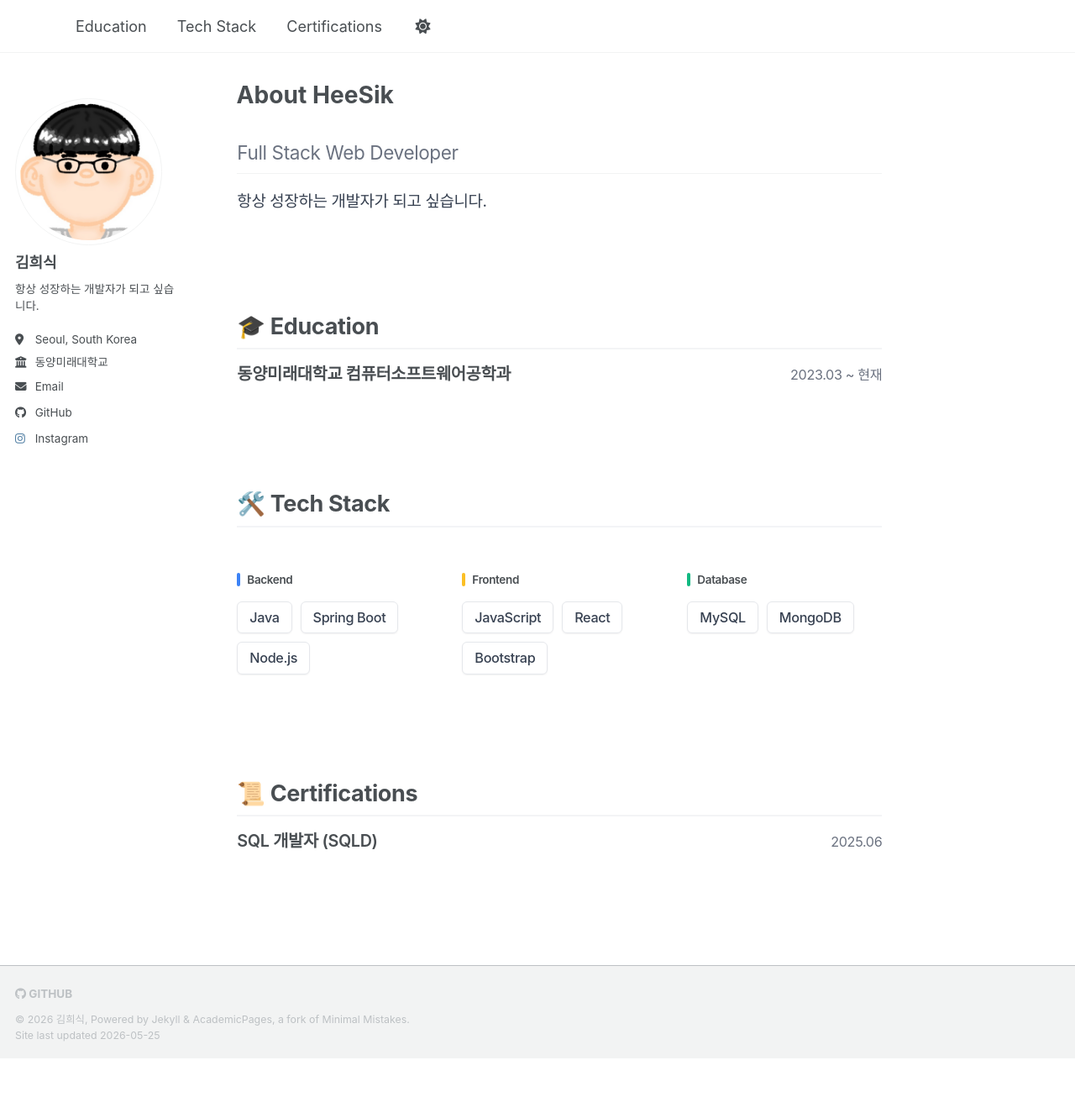
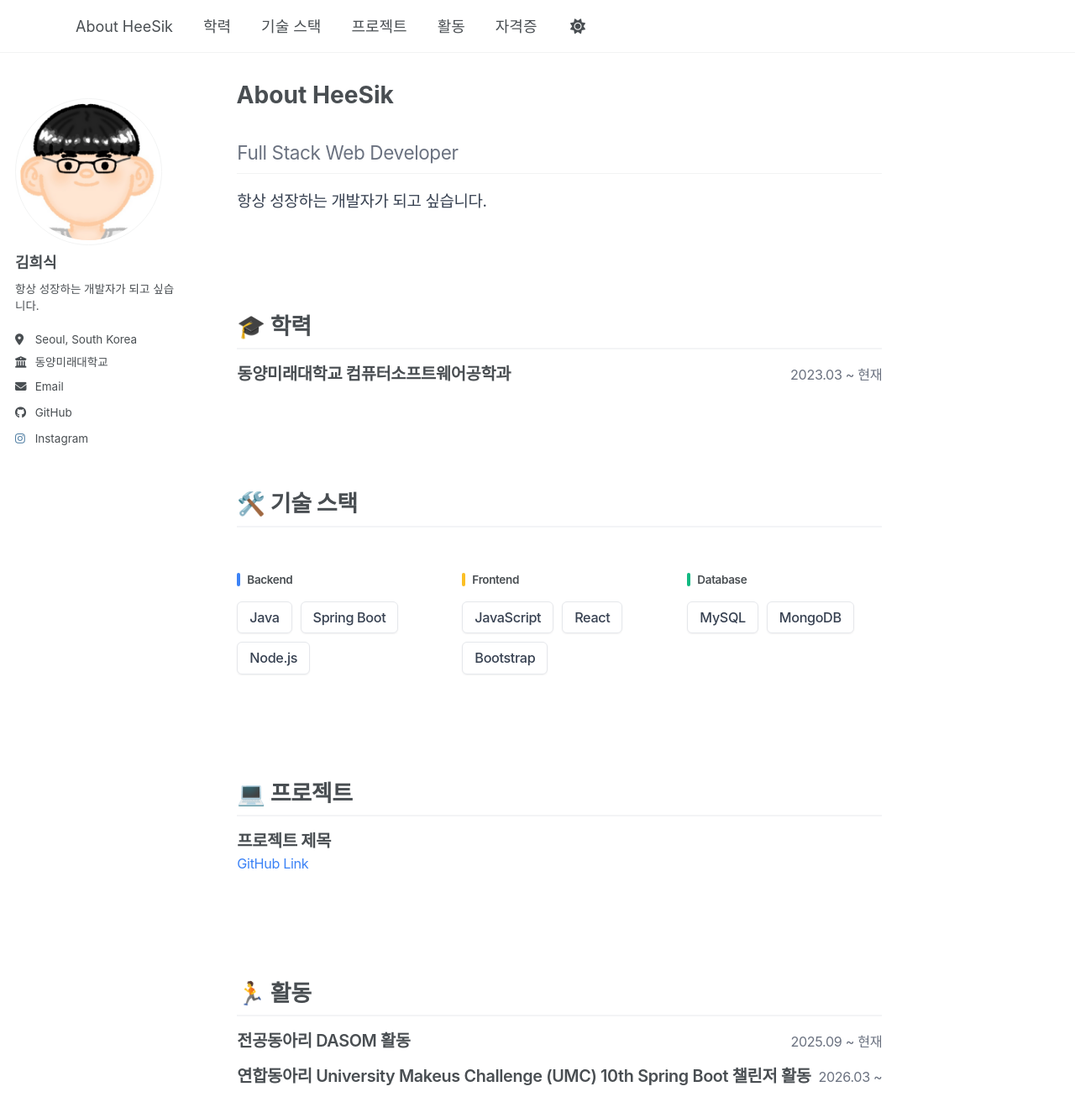
Before and after one commit to heesik03/heesik03.github.io, a Jekyll site: the page built from _pages/about.md, in a window 1280 px wide and 1400 px high. Shown: the top 1331 px of the window at 84% size. Built offline with Jekyll 4.4.1, drawn with Linux system fonts in a browser that asks for light colours; a script bundle is joined from its source files by our own code; library files that are not in the unit come from our copies.

Commit message:
프로젝트, 활동란 추가

```diff
--- a/_data/navigation.yml
+++ b/_data/navigation.yml
@@ -8,11 +8,20 @@
 #      Markdown formatted page while the second is generated using JSON.
 
 main:
-  - title: "Education"
+  - title: "About HeeSik"
+    url: "/#intro"
+
+  - title: "학력"
     url: "/#education"
 
-  - title: "Tech Stack"
+  - title: "기술 스택"
     url: "/#tech-stack"
 
-  - title: "Certifications"
+  - title: "프로젝트"
+    url: "/#projects"
+
+  - title: "활동"
+    url: "/#activities"
+
+  - title: "자격증"
     url: "/#certifications"
--- a/_pages/about.md
+++ b/_pages/about.md
@@ -81,7 +81,7 @@ redirect_from:
   </section>
 
   <section id="education">
-    <h3 style="font-size: 1.5rem; font-weight: 700; border-bottom: 2px solid #f3f4f6; padding-bottom: 0.5rem; margin-bottom: 1rem;">🎓 Education</h3>
+    <h3 style="font-size: 1.5rem; font-weight: 700; border-bottom: 2px solid #f3f4f6; padding-bottom: 0.5rem; margin-bottom: 1rem;">🎓 학력</h3>
     <div style="display: flex; justify-content: space-between; align-items: baseline;">
       <h4 style="margin: 0; font-size: 1.1rem; font-weight: 600;">동양미래대학교 컴퓨터소프트웨어공학과</h4>
       <span style="font-size: 0.9rem; color: #6b7280;">2023.03 ~ 현재</span>
@@ -89,7 +89,7 @@ redirect_from:
   </section>
 
   <section id="tech-stack">
-    <h3 style="font-size: 1.5rem; font-weight: 700; border-bottom: 2px solid #f3f4f6; padding-bottom: 0.5rem; margin-bottom: 1.5rem;">🛠️ Tech Stack</h3>
+    <h3 style="font-size: 1.5rem; font-weight: 700; border-bottom: 2px solid #f3f4f6; padding-bottom: 0.5rem; margin-bottom: 1.5rem;">🛠️ 기술 스택</h3>
 
     <div style="display: grid; grid-template-columns: repeat(auto-fit, minmax(200px, 1fr)); gap: 2rem;">
 
@@ -131,8 +131,30 @@ redirect_from:
     </div>
   </section>
 
+  <section id="projects">
+    <h3 style="font-size: 1.5rem; font-weight: 700; border-bottom: 2px solid #f3f4f6; padding-bottom: 0.5rem; margin-bottom: 1rem;">💻 프로젝트</h3>
+    <div style="margin-bottom: 1.5rem;">
+      <h4 style="margin: 0; font-size: 1.1rem; font-weight: 600;">프로젝트 제목</h4>
+      <a href="#" style="font-size: 0.9rem; color: #3b82f6; text-decoration: none;">GitHub Link</a>
+    </div>
+  </section>
+
+  <section id="activities">
+    <h3 style="font-size: 1.5rem; font-weight: 700; border-bottom: 2px solid #f3f4f6; padding-bottom: 0.5rem; margin-bottom: 1rem;">🏃 활동</h3>
+
+    <div style="display: flex; justify-content: space-between; align-items: baseline; margin-bottom: 1rem;">
+      <h4 style="margin: 0; font-size: 1.1rem; font-weight: 600;">전공동아리 DASOM 활동</h4>
+      <span style="font-size: 0.9rem; color: #6b7280;">2025.09 ~ 현재</span>
+    </div>
+
+    <div style="display: flex; justify-content: space-between; align-items: baseline;">
+      <h4 style="margin: 0; font-size: 1.1rem; font-weight: 600;">연합동아리 University Makeus Challenge (UMC) 10th Spring Boot 챌린저 활동</h4>
+      <span style="font-size: 0.9rem; color: #6b7280;">2026.03 ~</span>
+    </div>
+  </section>
+
   <section id="certifications">
-    <h3 style="font-size: 1.5rem; font-weight: 700; border-bottom: 2px solid #f3f4f6; padding-bottom: 0.5rem; margin-bottom: 1rem;">📜 Certifications</h3>
+    <h3 style="font-size: 1.5rem; font-weight: 700; border-bottom: 2px solid #f3f4f6; padding-bottom: 0.5rem; margin-bottom: 1rem;">📜 자격증</h3>
     <div style="display: flex; justify-content: space-between; align-items: baseline;">
       <h4 style="margin: 0; font-size: 1.1rem; font-weight: 600;">SQL 개발자 (SQLD)</h4>
       <span style="font-size: 0.9rem; color: #6b7280;">2025.06</span>
```
Also changed, not shown: 1 other file.
